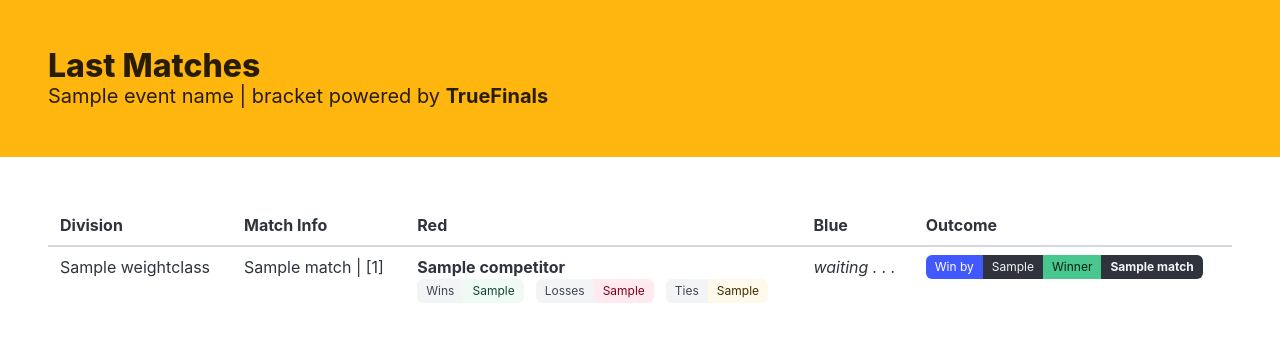
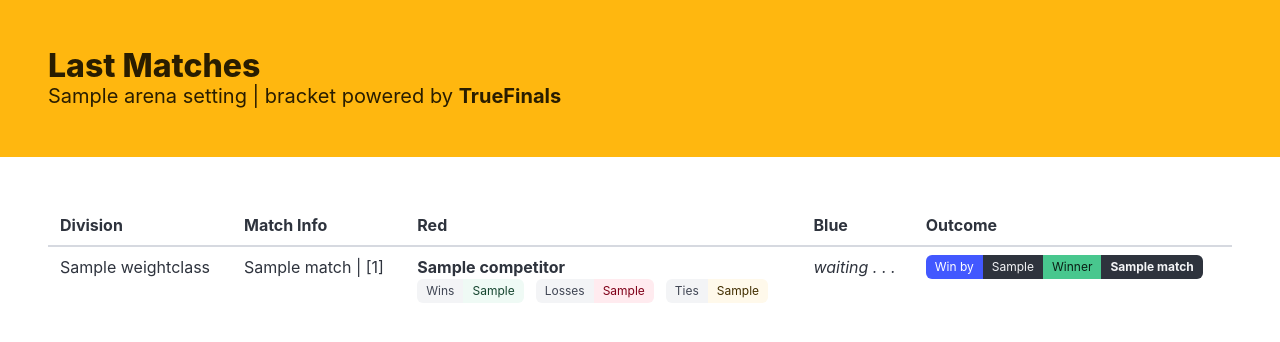
Before and after one commit to GSCRL/arena-controls, a Flask app: template src/templates/last_matches.html in a window 1280 px wide. Shown: the part 56-398 px from the top of the page. Run offline with Flask 3, Linux system fonts and the light colour scheme; the template is opened without the code that fills it: most values are stand-ins (such as "Sample title", 1, 10 or a date in 2020); some libraries are stand-ins or nearby versions.

Commit message:
Wrap upcoming/last in AC function.

```diff
--- a/src/matches/match_results.py
+++ b/src/matches/match_results.py
@@ -45,7 +45,6 @@ def routeForUpcomingMatches():
         div_matches=matches,
         autoreload=autoreload,
         show_header=show_header,
-        event_name=arena_settings.event_name,
     )
 
 
@@ -57,7 +56,6 @@ def routeForLastMatches():
         truefinals.getCrossDivisionMatches(arena_settings.tournament_keys)
         .withoutByes()
         .withFilter(lambda x: x["state"] == "done")
-        .withFilter(lambda x: len(x["slots"]) != 0)
         .backfillResultStrings()
         .done()
     )
@@ -66,7 +64,6 @@ def routeForLastMatches():
         "last_matches.html",
         div_matches=matches,
         autoreload=autoreload,
-        event_name=arena_settings.event_name,
     )
 
 
--- a/src/templates/last_matches.html
+++ b/src/templates/last_matches.html
@@ -8,9 +8,9 @@
     <p class="title">
       Last Matches
     </p>
-    {% if event_name %}
+    {% if arena_settings.event_name %}
     <p class="subtitle">
-      {{event_name}} | bracket powered by <b>TrueFinals</b>
+      {{ arena_settings.event_name }} | bracket powered by <b>TrueFinals</b>
     </p>
     {% endif %}
   </div>
--- a/src/templates/upcoming_matches.html
+++ b/src/templates/upcoming_matches.html
@@ -8,9 +8,9 @@
     <p class="title">
       Upcoming Matches
     </p>
-    {% if event_name %}
+    {% if arena_settings.event_name %}
     <p class="subtitle">
-      {{ event_name }} | bracket powered by <b>TrueFinals</b>
+      {{ arena_settings.event_name }} | bracket powered by <b>TrueFinals</b>
     </p>
     {% endif %}
   </div>
```
